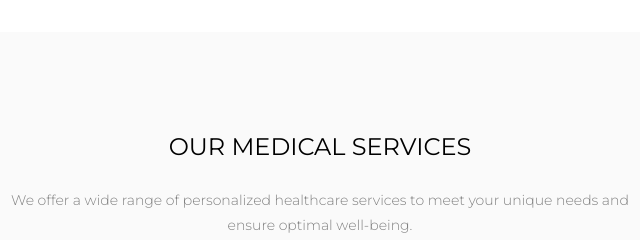
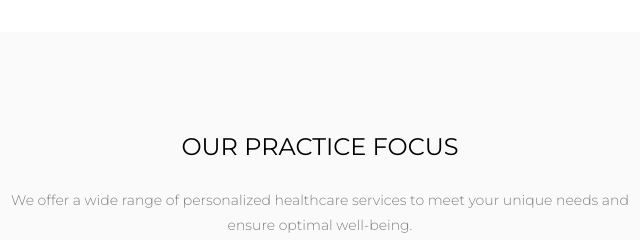
Before and after one commit to MRKWEBANE/pdpplusgp.github.io, a plain HTML site: page index.html in a window 1280 px wide. Shown: the part 1180-1420 px from the top of the page, 320-960 px from the left. Drawn offline with Linux system fonts and the light colour scheme; some packages are replaced by stand-ins of ours; no server answers; files whose address does not match are found by name.

Commit message:
Update index.html

```diff
--- a/index.html
+++ b/index.html
@@ -113,7 +113,7 @@
   <div class="container">
     <div class="row justify-content-center mb-5 pb-3">
       <div class="col-md-7 heading-section ftco-animate text-center">
-        <h2 class="mb-4">Our Medical Services</h2>
+        <h2 class="mb-4">Our Practice Focus</h2>
         <p>We offer a wide range of personalized healthcare services to meet your unique needs and ensure optimal well-being.</p>
       </div>
     </div>
```
